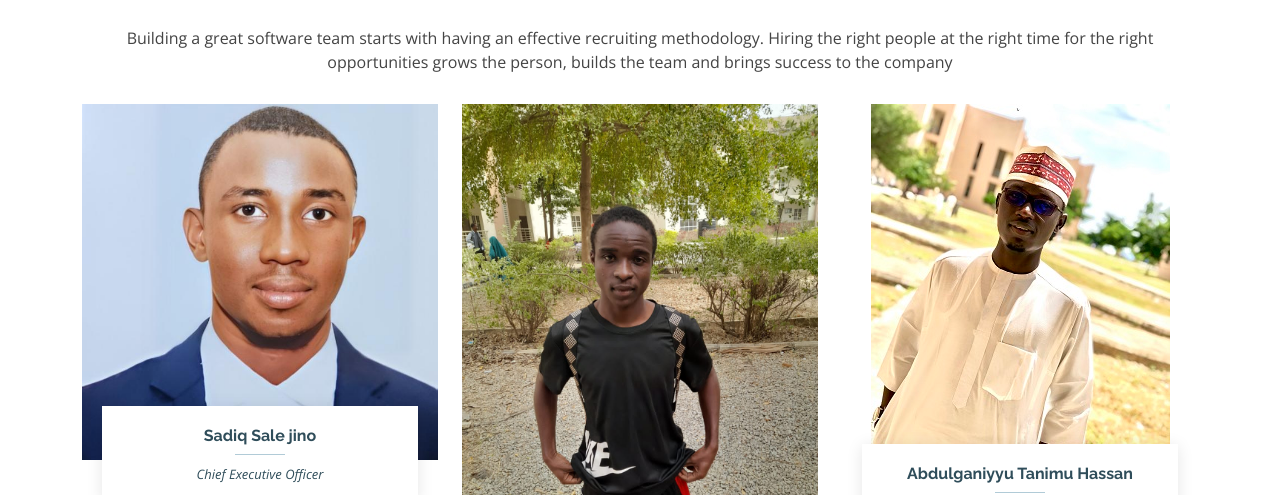
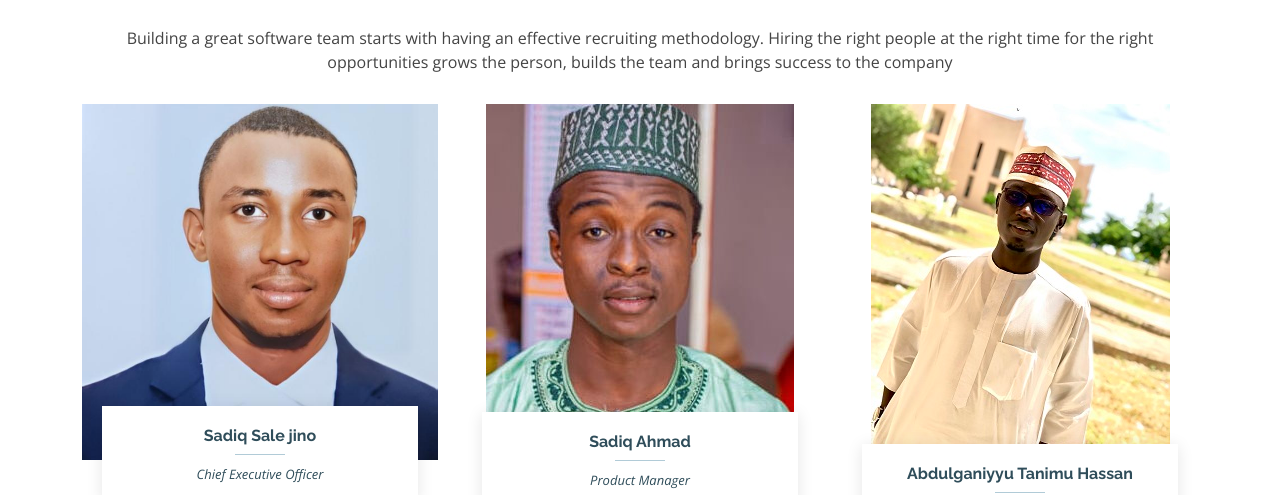
Before and after one commit to Uniquesoftwarekatsina/unique, a plain HTML site: page index.html in a window 1280 px wide. Shown: the part 4459-4954 px from the top of the page. Drawn offline with nearby package versions, Linux system fonts and the light colour scheme; files whose address does not match are found by name.

Commit message:
Update index.html

```diff
--- a/index.html
+++ b/index.html
@@ -458,7 +458,7 @@ Unique softwares empowers senior software engineers and companies to collaborate
 
           <div class="col-lg-4 col-md-6">
             <div class="member" data-aos="fade-up" data-aos-delay="150">
-              <div class="pic"><img src="img/Saddi.jpg" class="img-fluid" alt=""></div>
+              <div class="pic"><img src="img/Sadiq.jpg" class="img-fluid" alt=""></div>
               <div class="member-info">
                 <h4>Sadiq Ahmad</h4>
                 <span>Product Manager</span>
```
